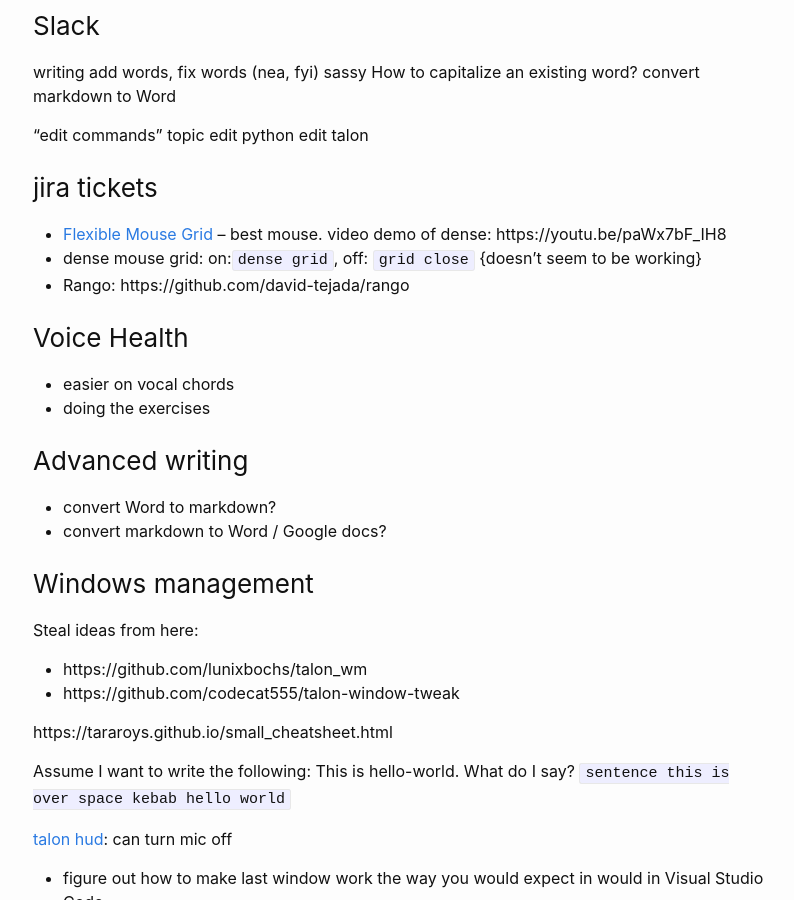
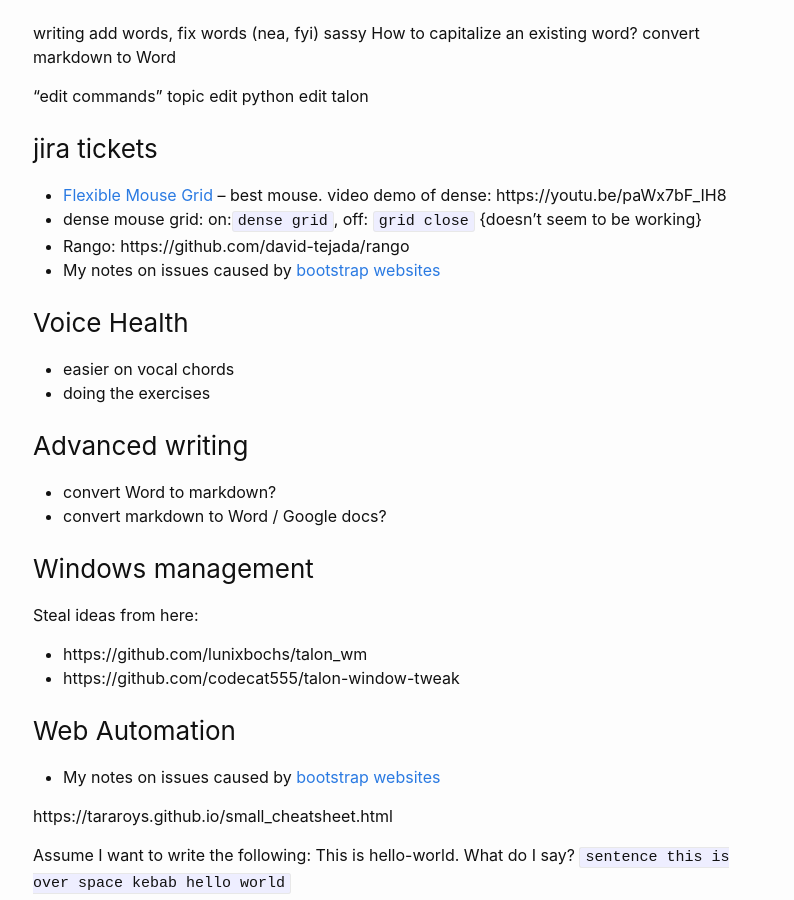
Before and after one commit to aschneiderman/talon-notes, a Jekyll site: the page built from pages/up-next.md, in a window 1280 px wide and 900 px high, scrolled down 1522 px. Shown: the whole window, without its empty margins (237-1031 px from the left). Built offline with Jekyll 4.4.1, drawn with Linux system fonts in a browser that asks for light colours; some of the changed text lies outside the part shown.

```diff
--- a/pages/up-next.md
+++ b/pages/up-next.md
@@ -65,6 +64,8 @@ edit talon
 - [Flexible Mouse Grid](https://github.com/brollin/flex-mouse-grid) -- best mouse.  video demo of dense: https://youtu.be/paWx7bF_IH8
 -  dense mouse grid:  on:`dense grid`, off: `grid close`  {doesn't seem to be working}
 - Rango: https://github.com/david-tejada/rango
+- My notes on issues caused by [bootstrap websites](https://github.com/aschneiderman/Voice-chrome-extensions/blob/main/understanding-websites/js-manipulate-bootstrap.txt)
+
 
 ### Voice Health
 - easier on vocal chords
@@ -85,7 +86,8 @@ Steal ideas from here:
 
 
 
-
+### Web Automation
+- My notes on issues caused by [bootstrap websites](https://github.com/aschneiderman/Voice-chrome-extensions/blob/main/understanding-websites/js-manipulate-bootstrap.txt)
 
 
 
```
Also changed, not shown: other parts of pages/up-next.md (+2 -3 lines).
